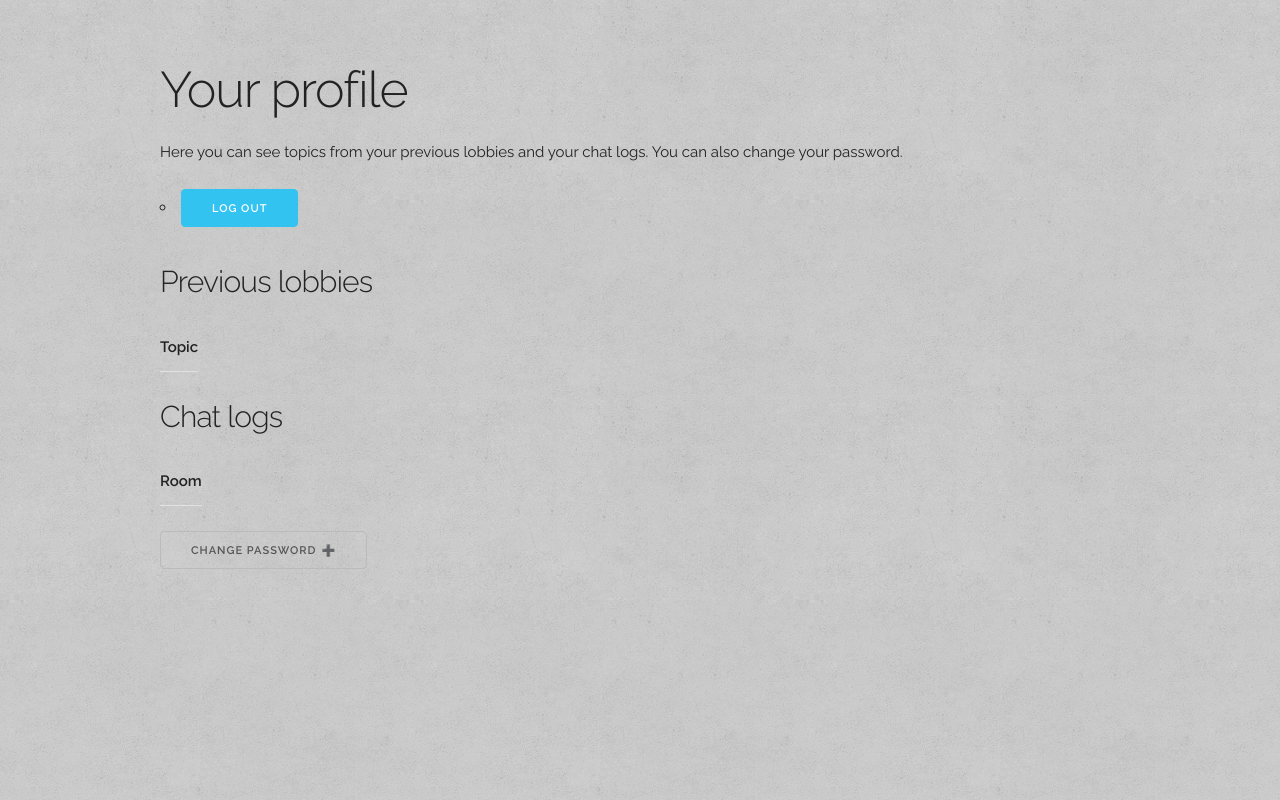
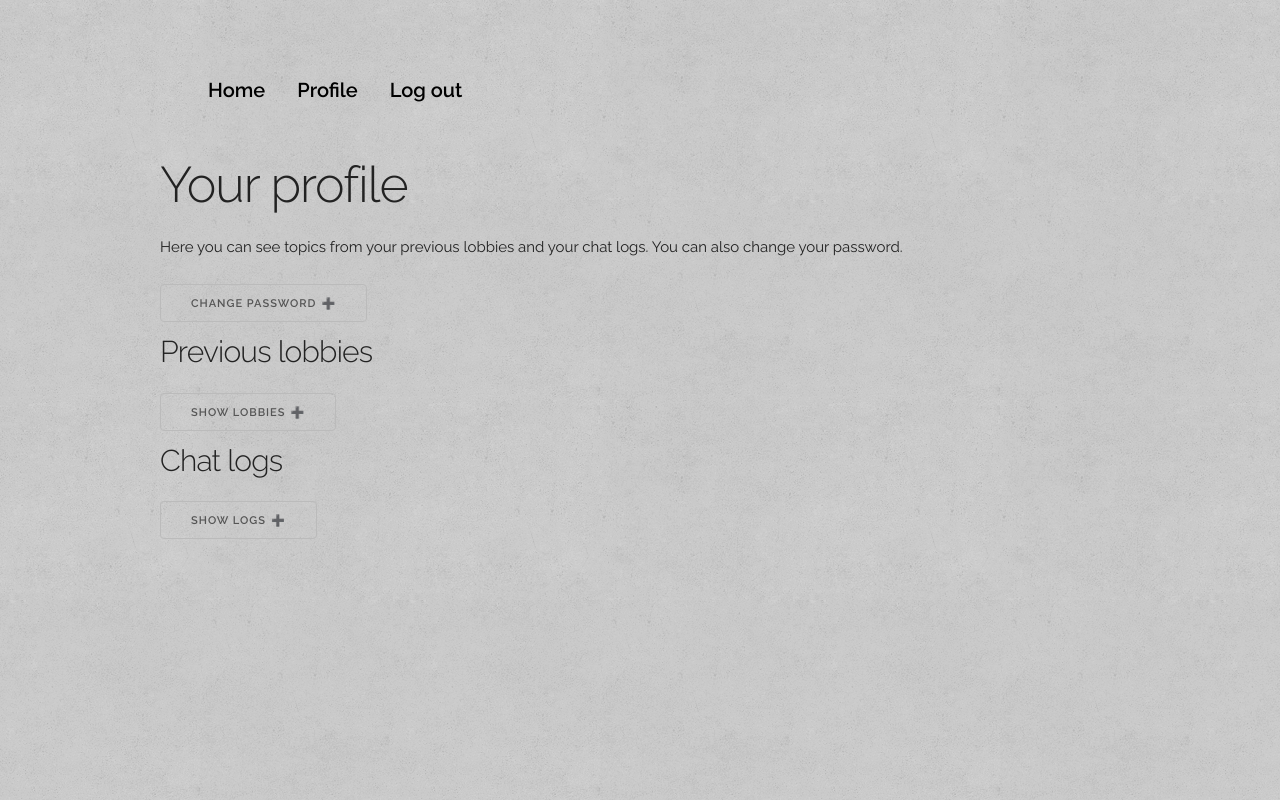
Before and after one commit to TDT4140-Breeze/Breeze, a Django app: page /profile/ in a window 1280 px wide. Run offline with Django 3.2, Linux system fonts and the light colour scheme; data that the repository does not hold is empty.

Commit message:
Restructured profile, added navbar and comments

```diff
--- a/chat/views.py
+++ b/chat/views.py
@@ -47,7 +47,7 @@ def lobby(request):
 def post_chat(request):
     return render(request, "chat/post_chat.html")
 
-#Shows profile with previous lobbies and chat logs
+# Shows profile with previous lobbies and chat logs
 def profile(request):
     user = cache.get('loggedIn')
     room_id= reversed(Connected_user_room.objects.values_list('room', flat=True).filter(user=user))
@@ -67,6 +67,9 @@ def profile(request):
 
 
 def login(request):
+    """
+    Logs in the user and redirects to correct page
+    """
     # if this is a POST request we need to process the form data
     if request.method == 'POST':
         # create a form instance and populate it with data from the request:
@@ -101,6 +104,9 @@ def login(request):
 
 
 def change_password(request):
+    """
+    Change password form in profile
+    """
     user_email = cache.get('loggedIn')
     user = User(email=user_email)
     if request.method == 'POST':
@@ -119,6 +125,9 @@ def change_password(request):
 
 
 def new_lobby(request):
+    """
+    Creates new lobby:
+    """
     a = User.objects.get(email=cache.get('loggedIn'))
     if request.method == 'POST':
         log.debug("ok")
@@ -140,7 +149,11 @@ def new_lobby(request):
 
     return redirect(open_lobby, label=label)
 
+
 def open_lobby(request, label):
+    """
+    Opens a lobby that has been created
+    """
     username = cache.get('loggedIn')
     log.debug(username)
     try:
@@ -192,6 +205,7 @@ def new_room(request):
         #    log.debug(Room.objects.get(label=label))
     #return redirect(chat_room, label=label)
 
+
 def create_rooms(request):
     """
     Create x amount of new rooms based on currently connected users
@@ -212,7 +226,6 @@ def create_rooms(request):
     rooms = list(Room.objects.values_list('label', flat=True).filter(lobby=lob.label))
     log.debug(rooms)
 
-
     if str(lob.owner) == cache.get('loggedIn'):
         return render(request, "chat/lobby.html", {
         'lobby': lob,
@@ -223,6 +236,7 @@ def create_rooms(request):
     })
     else:
         return redirect(chat_room, label=cache.get('roomlabel'))
+
 
 def place_rooms(request):
     """
@@ -298,13 +312,20 @@ def index(request):
         'loggedIn': loggedIn
     })
 
+
 def logout(request):
+    """
+    Logs out the cached user
+    """
     cache.delete('loggedIn')
     messages.info(request, 'Successfully logged out')
     return redirect(index)
 
 
 def download(request):
+    """
+    Takes in room label and gives .txt file with chat log
+    """
     open('logs.txt', 'w').close() # empties logs.txt
     label = HttpRequest.get_full_path(request)[11:]
     room = Room.objects.get(label=label)
@@ -327,6 +348,9 @@ def download(request):
 
 @receiver(post_save, sender=Lobby)
 def room_redirect(sender, **kwargs):
+    """
+    Redirects user to appropriate room.
+    """
     lob = Lobby.objects.get(label=cache.get('lobbylabel'))
     if lob.active == True:
         #return redirect(chat_room, label=Connected_user_room.objects.get(user=cache.get('LoggedIn')).room)
--- a/static/chat.css
+++ b/static/chat.css
@@ -88,12 +88,6 @@ button.accordion {
     transition: 0.4s;
 }
 
-.profilebar li {
-    display: inline;
-    float: right;
-    font-size: 20px;
-}
-
 input.submit {
     display: block;
     width: 40%;
@@ -135,3 +129,29 @@ button.accordion.active:after {
 .lobbyLink {
     display: block;
 }
+
+#navbar {
+    list-style-type: none;
+    margin-left: 15%;
+    padding: 0;
+    overflow: hidden;
+    width: 80%;
+}
+
+#navbar li {
+    float: left;
+}
+
+#navbar a {
+    display: block;
+    color: black;
+    font-size: 20px;
+    font-weight: 600;
+    text-align: center;
+    padding: 14px 16px;
+    text-decoration: none;
+}
+
+#navbar li a:hover {
+    background-color: rgba(3, 13, 17, 0.34);
+}
--- a/templates/base.html
+++ b/templates/base.html
@@ -11,6 +11,11 @@
         <link rel="stylesheet" href="{% static 'chat.css' %}">
     </head>
     <body>
+         <ul id="navbar">
+          <li><a href="{% url 'index' %}">Home</a></li>
+          <li><a href="{% url 'profile' %}">Profile</a></li>
+          <li><a href="{% url 'logout' %}">Log out</a></li>
+         </ul>
         <div class="section">
             <div class="container">
                 {% block content %}{% endblock content %}
--- a/templates/chat/lobby.html
+++ b/templates/chat/lobby.html
@@ -15,6 +15,7 @@
     <li><p id="lobbyHeader">Code: {{ lobby.label }}</p></li>
     <li><p id="lobbyHeader">Topic: {{ lobby.topic }}</p></li>
 </ul>
+
 {% if started and owner %}
 <p>
      Here you can observe all currently running chat rooms.
--- a/templates/chat/profile.html
+++ b/templates/chat/profile.html
@@ -12,36 +12,7 @@
 </ul>
 {% endif %}
     <p>Here you can see topics from your previous lobbies and your chat logs. You can also change your password. </p>
-    <ul id="profilebar">
-
-    <li>
-        <a class="button button-primary" class="home_button" href="{% url 'logout' %}" class="return_home">Log out</a>
-    </li>
-    </ul>
-    <h4>Previous lobbies</h4>
-    <!-- Previous lobbies the user has created-->
-    <table>
-    <th>Topic</th>
-    {% for topic in lobby_topics %}
-            <tr>
-            <td>{{ topic }}</td>
-            </tr>
-    {% endfor %}
-    </table>
-
-    <h4>Chat logs</h4>
-    <!-- Shows download links to chat logs from previous chats-->
-    <table>
-    <th>Room</th>
-    <tr>
-        {% for room in roomlist %}
-            <td><a href="{% url 'download' %}?{{ room }}">{{ room }}</a></td>
-    </tr>
-    <tr>
-        {% endfor %}
-    </tr>
-</table>
-<button class="accordion">Change password</button>
+    <button class="accordion">Change password</button>
     <div class="accordion_form">
         <form action="/change_password/" method="post">
             <label for="user_password">New password:</label>
@@ -53,9 +24,38 @@
             <input type="submit" value="Apply" class="submit" name="submit">
         </form>
     </div>
-<table>
+    <h4>Previous lobbies</h4>
+    <!-- Previous lobbies the user has created-->
+    <button class="accordion">Show lobbies</button>
+    <div class="accordion_form">
+    <table>
+    <th>Topic</th>
+    {% for topic in lobby_topics %}
+            <tr>
+            <td>{{ topic }}</td>
+            </tr>
+    {% endfor %}
+    </table>
+    </div>
 
-</table>
+
+    <h4>Chat logs</h4>
+    <!-- Shows download links to chat logs from previous chats-->
+    <button class="accordion">Show logs</button>
+    <div class="accordion_form">
+    <table>
+    <th>Room</th>
+    <tr>
+        {% for room in roomlist %}
+            <td><a href="{% url 'download' %}?{{ room }}">{{ room }}</a></td>
+    </tr>
+    <tr>
+        {% endfor %}
+    </tr>
+    </table>
+    </div>
+
+
 {% endblock content %}
 
 {% block afterbody %}
```
Also changed, not shown: templates/chat/room.html (+0 -8 lines), static/fb_logo.png (deleted), static/twitter_logo.png (deleted).
